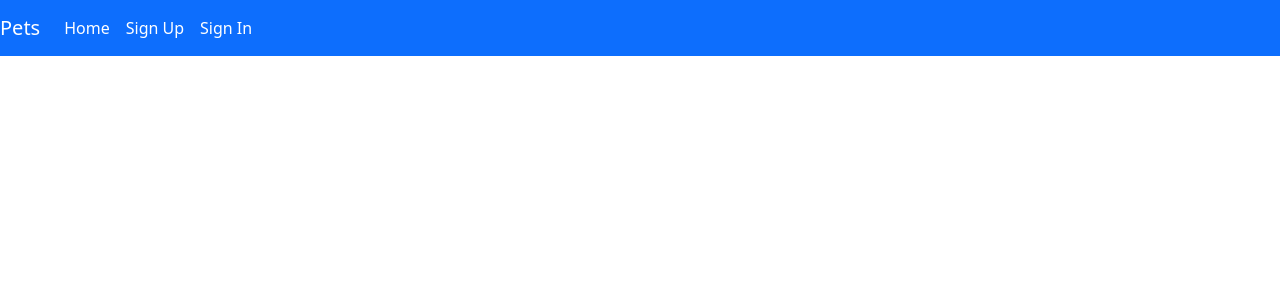
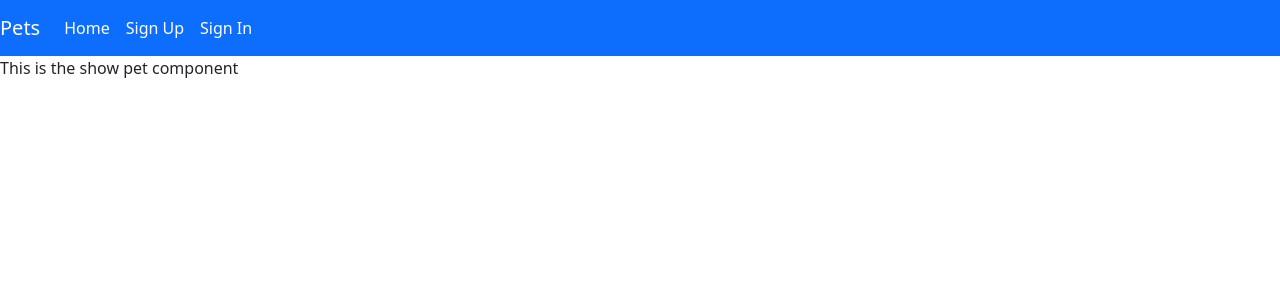
Before and after one commit to timmshinbone/new-icepops-pets-client, a React (Create React App) app: page /pets/1 in a window 1280 px wide. Shown: the top 300 px of the page. Built offline with nearby package versions, Linux system fonts and the light colour scheme.

Commit message:
added ShowPet component

```diff
--- a/src/App.js
+++ b/src/App.js
@@ -12,6 +12,7 @@ import SignUp from './components/auth/SignUp'
 import SignIn from './components/auth/SignIn'
 import SignOut from './components/auth/SignOut'
 import ChangePassword from './components/auth/ChangePassword'
+import ShowPet from './components/pets/ShowPet'
 
 const App = () => {
 
@@ -68,6 +69,10 @@ const App = () => {
 						<ChangePassword msgAlert={msgAlert} user={user} />
 					</RequireAuth>}
 				/>
+				<Route
+					path="/pets/:id"
+					element={ <ShowPet />}
+				/>
 			</Routes>
 			{msgAlerts.map((msgAlert) => (
 				<AutoDismissAlert
--- /dev/null
+++ b/src/components/pets/ShowPet.js
@@ -0,0 +1,5 @@
+const ShowPet = (props) => {
+    return <p>This is the show pet component</p>
+}
+
+export default ShowPet
```
